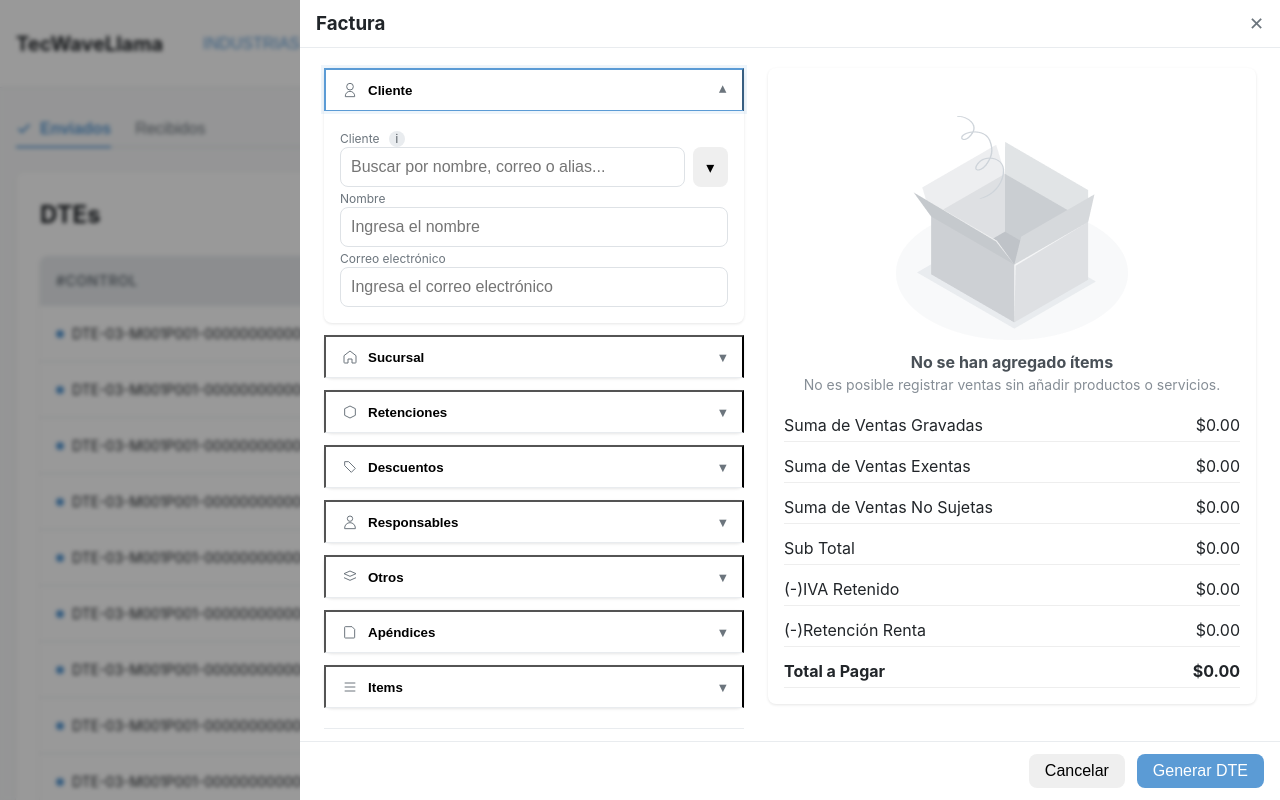
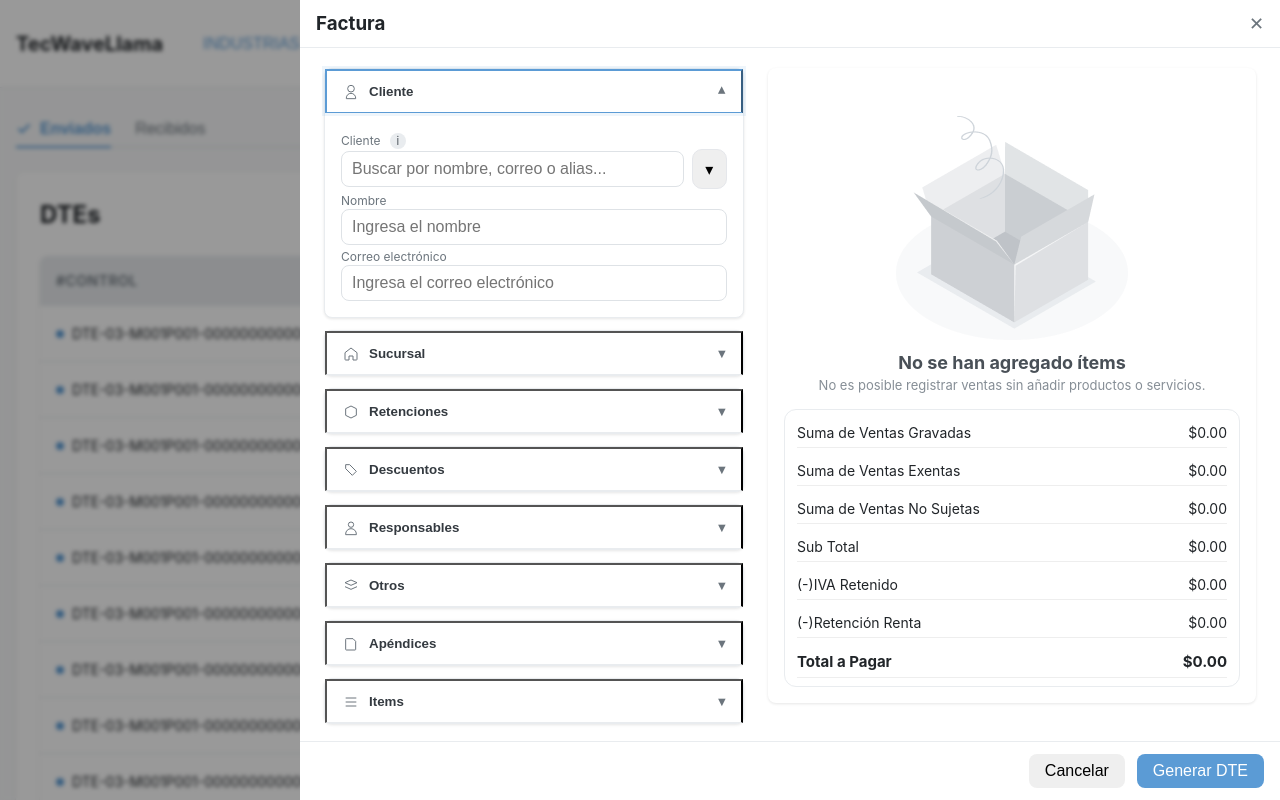
Before and after one commit to mrgomezsv/factura_llama_clon, an Angular app: page /factura/nueva in a window 1280 px wide. Shown: the top 800 px of the page. Built offline with nearby package versions, Linux system fonts and the light colour scheme.

Commit message:
STYLE: Afinar estilos del drawer de Factura para igualar UI original (inputs, headers, dropdowns, totales)

```diff
--- a/src/styles/global.css
+++ b/src/styles/global.css
@@ -435,3 +435,54 @@ html, body {
     padding: var(--spacing-sm);
   }
 }
+
+/* -------------
+   Factura (Drawer) fine-tuning to match original UI
+   ------------- */
+.drawer .card {
+  border: 1px solid #E9ECEF;
+  border-radius: 12px;
+  box-shadow: 0 2px 10px rgba(0,0,0,.04);
+}
+
+.drawer .card-header {
+  height: 44px;
+  padding: 0 14px;
+  display: flex;
+  align-items: center;
+  gap: 10px;
+  font-weight: 600;
+  color: #343a40;
+  background-color: #fff;
+  border-bottom: 1px solid #E9ECEF;
+}
+
+.drawer .card-header .icon { color: #6B7280; }
+.drawer .card-header .chevron { margin-left: auto; color: #6B7280; }
+.drawer .card-header.active { border-color: #A7C5E7; box-shadow: 0 0 0 3px rgba(91,155,213,.12); }
+
+.drawer .card-body { padding: 14px; }
+.drawer .label { font-size: 12px; color: #6B7280; margin-bottom: 6px; }
+.drawer .input,
+.drawer .input.select {
+  height: 36px;
+  border: 1px solid #E5E7EB;
+  border-radius: 10px;
+  background-color: #fff;
+}
+
+.drawer .input:focus { outline: none; border-color: var(--color-primary); box-shadow: 0 0 0 3px rgba(91,155,213,.12); }
+.drawer .btn.btn-icon { width: 36px; height: 36px; border: 1px solid #E5E7EB; border-radius: 10px; }
+
+.drawer .dropdown { border-radius: 10px; box-shadow: 0 8px 24px rgba(16,24,40,.12); border-color: #E5E7EB; }
+.drawer .dropdown-item { font-size: 14px; }
+
+.drawer .placeholder-totales .empty-title { font-size: 18px; }
+.drawer .placeholder-totales .empty-sub { font-size: 13px; }
+
+.drawer .tabla-totales { border: 1px solid #E9ECEF; border-radius: 12px; padding: 8px 12px; }
+.drawer .tot-row { padding: 8px 0; font-size: 14px; }
+.drawer .tot-row.total { font-size: 15px; }
+
+.drawer .switch-row .switch { width: 40px; height: 22px; }
+.drawer .switch-row .switch::after { width: 18px; height: 18px; }
```
